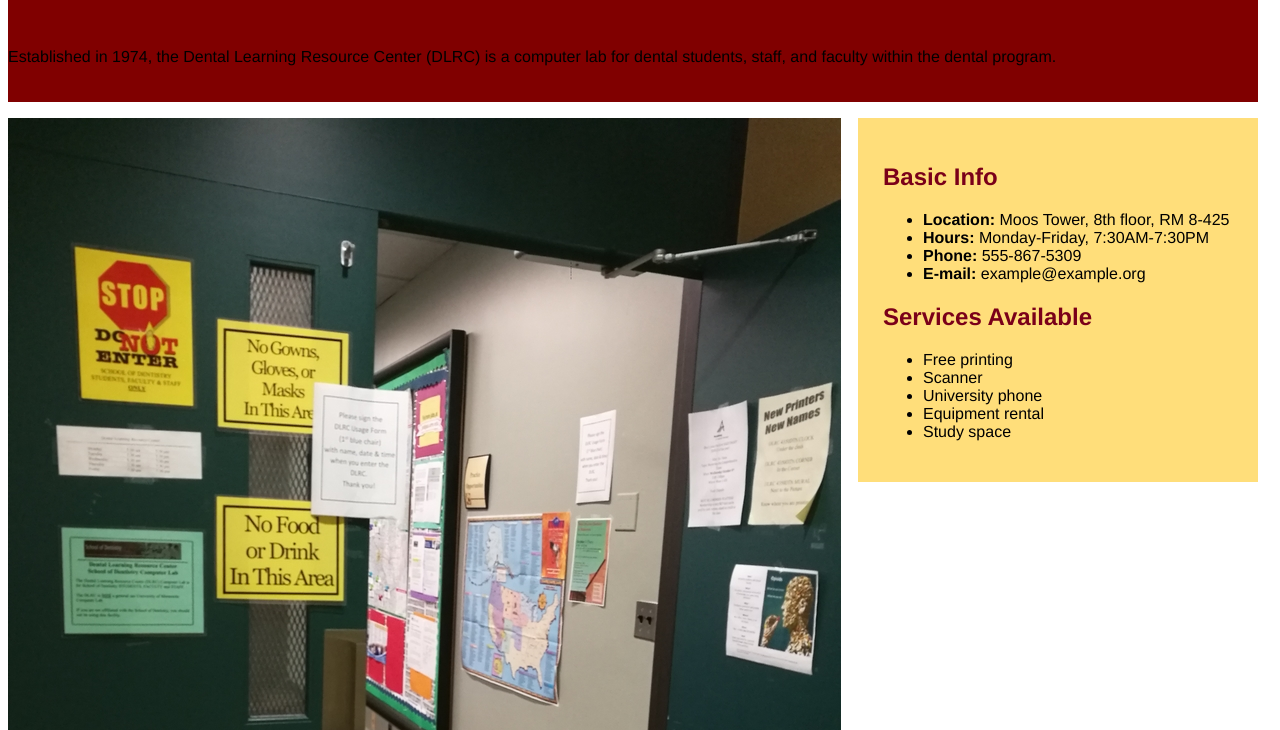
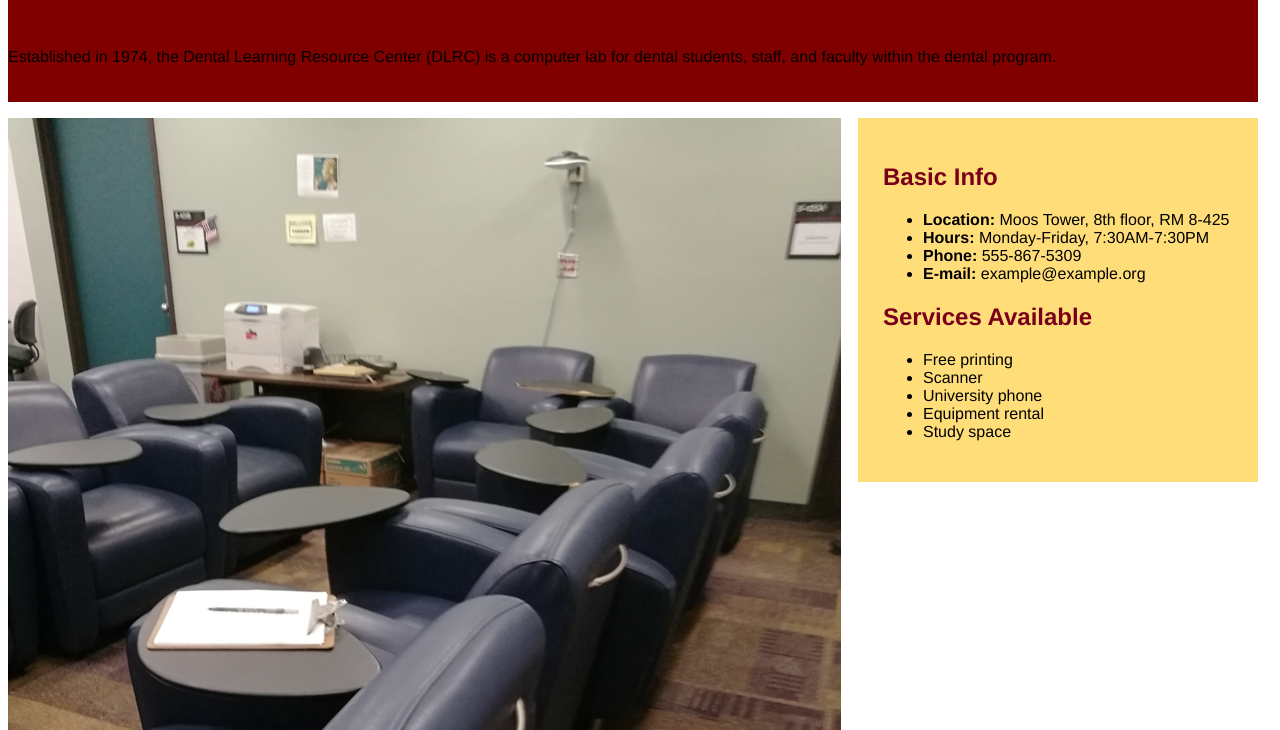
Before and after one commit to Kuesko/my-homepage-REAL, a plain HTML site: page index.html in a window 1280 px wide. Shown: the part 70-800 px from the top of the page. Drawn offline with Linux system fonts and the light colour scheme.

Commit message:
Study Space

```diff
--- a/index.html
+++ b/index.html
@@ -35,6 +35,6 @@
 
 </div>
 <div id="images">
-  <img src="Images/Entrance 1.jpg"/>
+  <img src="Images/Study Space.jpg"/>
 </body>
 </html>
```
